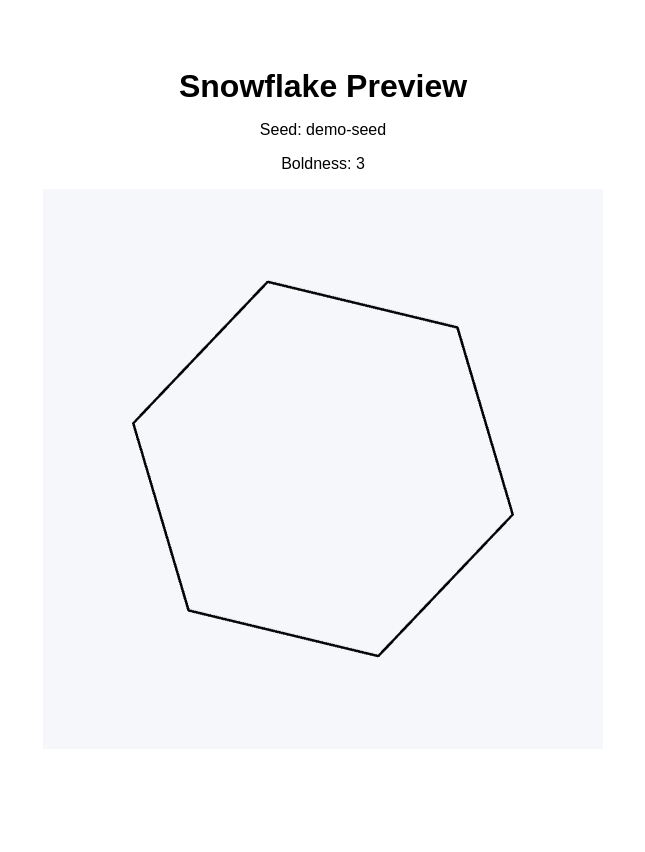
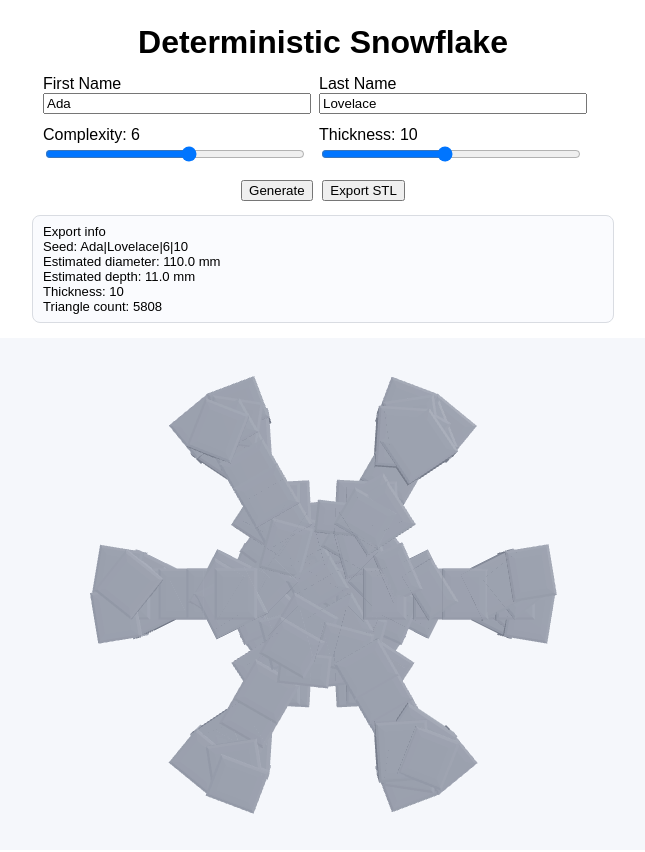
Before and after one commit to jessedarley/snowflake-generator, a React (Vite) app: page / in a window 1280 px wide. Shown: the top 852 px of the page, without its empty margins (317-962 px from the left). Before the commit the page ends 816 px from the top, so only its background shows below. Built offline with nearby package versions, Linux system fonts and the light colour scheme.

Commit message:
Actual Snowflake

```diff
--- a/src/App.jsx
+++ b/src/App.jsx
@@ -1,16 +1,174 @@
-import React from "react";
+import React, { useMemo, useRef, useState } from "react";
 import { Canvas } from "@react-three/fiber";
-import { Line, OrbitControls } from "@react-three/drei";
+import { OrbitControls } from "@react-three/drei";
+import * as THREE from "three";
+import { STLExporter } from "three/examples/jsm/exporters/STLExporter.js";
+import { mergeGeometries } from "three/examples/jsm/utils/BufferGeometryUtils.js";
 import { buildSnowflake2D, mulberry32, seedFromString } from "./geometry.js";
 
+function sanitizeNamePart(value) {
+  const safe = value.trim().toLowerCase().replace(/[^a-z0-9]+/g, "_");
+  return safe.replace(/^_+|_+$/g, "") || "anon";
+}
+
+function makeSnowflakeMeshGeometry(seed, complexity, thickness) {
+  const rand = mulberry32(seed);
+  const depthRand = mulberry32((seed ^ 0x9e3779b9) >>> 0);
+  const safeThickness = Math.max(2, Math.min(20, Number(thickness) || 10));
+  const geometry2d = buildSnowflake2D(rand, complexity, safeThickness);
+  const strokeHalfWidth = 0.08 + safeThickness * 0.03;
+  const baseDepth = Math.max(1.2, safeThickness * 0.75);
+  const minSegmentLen = 0.06;
+  const parts = [];
+
+  for (let i = 0; i < geometry2d.segments.length; i += 1) {
+    const [a, b] = geometry2d.segments[i];
+    const start = new THREE.Vector3(a[0], a[1], 0);
+    const end = new THREE.Vector3(b[0], b[1], 0);
+    const delta = new THREE.Vector3().subVectors(end, start);
+    const length = delta.length();
+    if (length < minSegmentLen) {
+      continue;
+    }
+
+    const dir2 = new THREE.Vector2(end.x - start.x, end.y - start.y).normalize();
+    const normal2 = new THREE.Vector2(-dir2.y, dir2.x).multiplyScalar(strokeHalfWidth);
+
+    const p0 = new THREE.Vector2(start.x + normal2.x, start.y + normal2.y);
+    const p1 = new THREE.Vector2(start.x - normal2.x, start.y - normal2.y);
+    const p2 = new THREE.Vector2(end.x - normal2.x, end.y - normal2.y);
+    const p3 = new THREE.Vector2(end.x + normal2.x, end.y + normal2.y);
+
+    const shape = new THREE.Shape([p0, p1, p2, p3]);
+    const segmentDepth = Math.max(0.8, baseDepth * (0.7 + depthRand() * 0.8));
+    const zOffset = (depthRand() - 0.5) * baseDepth * 0.45;
+    const totalWidth = strokeHalfWidth * 2;
+    const targetChamfer = totalWidth * 0.25;
+    const bevelSize = Math.min(targetChamfer, strokeHalfWidth * 0.9);
+    const bevelThickness = Math.min(targetChamfer, segmentDepth * 0.35);
+    const part = new THREE.ExtrudeGeometry(shape, {
+      depth: segmentDepth,
+      bevelEnabled: true,
+      bevelSize,
+      bevelThickness,
+      bevelSegments: 2,
+      steps: 1,
+    });
+    part.translate(0, 0, -segmentDepth / 2 + zOffset);
+    parts.push(part);
+  }
+
+  if (parts.length === 0) {
+    const fallback = new THREE.BoxGeometry(
+      strokeHalfWidth * 2,
+      strokeHalfWidth * 2,
+      baseDepth
+    );
+    parts.push(fallback);
+  }
+
+  const merged = mergeGeometries(parts, true);
+  parts.forEach((g) => g.dispose());
+
+  merged.computeBoundingBox();
+  const box = merged.boundingBox;
+  const size = new THREE.Vector3();
+  box.getSize(size);
+  const baseDiameterXY = Math.max(size.x, size.y, 1e-6);
+  const targetDiameterMm = 110;
+  const targetDepthMm = targetDiameterMm / 10;
+  const scaleXY = targetDiameterMm / baseDiameterXY;
+
+  merged.scale(scaleXY, scaleXY, scaleXY);
+  merged.computeBoundingBox();
+  const scaledSize = new THREE.Vector3();
+  merged.boundingBox.getSize(scaledSize);
+  const currentDepth = Math.max(scaledSize.z, 1e-6);
+  const scaleZ = targetDepthMm / currentDepth;
+  merged.scale(1, 1, scaleZ);
+  merged.computeVertexNormals();
+  merged.computeBoundingBox();
+
+  return merged;
+}
+
+function exportMeshToStl(mesh, filename) {
+  mesh.updateWorldMatrix(true, false);
+  const baked = mesh.clone();
+  baked.geometry = mesh.geometry.clone();
+  baked.geometry.applyMatrix4(mesh.matrixWorld);
+  baked.position.set(0, 0, 0);
+  baked.rotation.set(0, 0, 0);
+  baked.scale.set(1, 1, 1);
+  baked.updateMatrixWorld(true);
+
+  const exporter = new STLExporter();
+  const data = exporter.parse(baked, { binary: true });
+  const blob = new Blob([data], { type: "model/stl" });
+  const url = URL.createObjectURL(blob);
+  const a = document.createElement("a");
+  a.href = url;
+  a.download = filename;
+  a.click();
+  URL.revokeObjectURL(url);
+
+  baked.geometry.dispose();
+}
+
 export default function App() {
-  const seedText = "demo-seed";
-  const boldness = 3;
-  const seed = seedFromString(seedText);
-  const rand = mulberry32(seed);
-  const outline = buildSnowflake2D(rand, boldness);
+  const meshRef = useRef(null);
 
-  const points3D = outline.points.map(([x, y]) => [x, y, 0]);
+  const [firstName, setFirstName] = useState("Ada");
+  const [lastName, setLastName] = useState("Lovelace");
+  const [complexity, setComplexity] = useState(6);
+  const [thickness, setThickness] = useState(10);
+
+  const [generated, setGenerated] = useState({
+    firstName: "Ada",
+    lastName: "Lovelace",
+    complexity: 6,
+    thickness: 10,
+  });
+
+  const safeThickness = Math.max(2, Math.min(20, generated.thickness));
+  const seedText = `${generated.firstName.trim()}|${generated.lastName.trim()}|${generated.complexity}|${safeThickness}`;
+  const seed = useMemo(() => seedFromString(seedText), [seedText]);
+
+  const meshGeometry = useMemo(
+    () => makeSnowflakeMeshGeometry(seed, generated.complexity, safeThickness),
+    [seed, generated.complexity, safeThickness]
+  );
+
+  const info = useMemo(() => {
+    const box =
+      meshGeometry.boundingBox ||
+      new THREE.Box3().setFromBufferAttribute(meshGeometry.attributes.position);
+    const size = new THREE.Vector3();
+    box.getSize(size);
+    const diameter = Math.max(size.x, size.y);
+    const depth = size.z;
+    const triCount = meshGeometry.index
+      ? Math.floor(meshGeometry.index.count / 3)
+      : Math.floor(meshGeometry.attributes.position.count / 3);
+    return { diameter, depth, triCount };
+  }, [meshGeometry]);
+
+  const handleGenerate = () => {
+    setGenerated({
+      firstName,
+      lastName,
+      complexity: Math.max(1, Math.min(10, Number(complexity) || 1)),
+      thickness: Math.max(2, Math.min(20, Number(thickness) || 2)),
+    });
+  };
+
+  const handleExport = () => {
+    if (!meshRef.current) {
+      return;
+    }
+    const file = `snowflake_${sanitizeNamePart(generated.firstName)}_${sanitizeNamePart(generated.lastName)}_c${generated.complexity}_t${safeThickness}.stl`;
+    exportMeshToStl(meshRef.current, file);
+  };
 
   return (
     <div
@@ -19,20 +177,95 @@ export default function App() {
         display: "flex",
         flexDirection: "column",
         alignItems: "center",
-        justifyContent: "center",
-        gap: "1rem",
+        gap: "0.9rem",
         fontFamily: "sans-serif",
+        padding: "1rem",
       }}
     >
-      <h1 style={{ margin: 0 }}>Snowflake Preview</h1>
-      <div>Seed: {seedText}</div>
-      <div>Boldness: {boldness}</div>
-      <div style={{ width: "min(90vw, 560px)", height: "min(70vh, 560px)" }}>
-        <Canvas camera={{ position: [0, 0, 4], fov: 50 }}>
+      <h1 style={{ margin: 0 }}>Deterministic Snowflake</h1>
+      <div
+        style={{
+          display: "grid",
+          gridTemplateColumns: "repeat(2, minmax(180px, 260px))",
+          gap: "0.7rem 1rem",
+          width: "min(100%, 560px)",
+        }}
+      >
+        <label>
+          First Name
+          <input
+            value={firstName}
+            onChange={(e) => setFirstName(e.target.value)}
+            style={{ width: "100%" }}
+          />
+        </label>
+        <label>
+          Last Name
+          <input
+            value={lastName}
+            onChange={(e) => setLastName(e.target.value)}
+            style={{ width: "100%" }}
+          />
+        </label>
+        <label>
+          Complexity: {complexity}
+          <input
+            type="range"
+            min="1"
+            max="10"
+            value={complexity}
+            onChange={(e) => setComplexity(Number(e.target.value))}
+            style={{ width: "100%" }}
+          />
+        </label>
+        <label>
+          Thickness: {thickness}
+          <input
+            type="range"
+            min="1"
+            max="20"
+            value={thickness}
+            onChange={(e) => setThickness(Number(e.target.value))}
+            style={{ width: "100%" }}
+          />
+        </label>
+      </div>
+
+      <div style={{ display: "flex", gap: "0.6rem" }}>
+        <button type="button" onClick={handleGenerate}>
+          Generate
+        </button>
+        <button type="button" onClick={handleExport}>
+          Export STL
+        </button>
+      </div>
+
+      <div
+        style={{
+          width: "min(100%, 560px)",
+          fontSize: "0.82rem",
+          border: "1px solid #d9dce2",
+          borderRadius: "8px",
+          padding: "0.5rem 0.6rem",
+          background: "#fafbfe",
+        }}
+      >
+        <div>Export info</div>
+        <div>Seed: {seedText}</div>
+        <div>Estimated diameter: {info.diameter.toFixed(1)} mm</div>
+        <div>Estimated depth: {info.depth.toFixed(1)} mm</div>
+        <div>Thickness: {safeThickness}</div>
+        <div>Triangle count: {info.triCount}</div>
+      </div>
+
+      <div style={{ width: "min(92vw, 760px)", height: "min(64vh, 620px)" }}>
+        <Canvas camera={{ position: [0, 0, 190], fov: 36 }}>
           <color attach="background" args={["#f5f7fb"]} />
-          <ambientLight intensity={0.7} />
-          <directionalLight position={[2, 3, 4]} intensity={0.8} />
-          <Line points={points3D} color="#111111" lineWidth={2.5} />
+          <ambientLight intensity={0.72} />
+          <directionalLight position={[150, 120, 120]} intensity={0.85} />
+          <mesh ref={meshRef} geometry={meshGeometry}>
+            <meshStandardMaterial color="#dfe8ff" metalness={0.06} roughness={0.42} />
+          </mesh>
           <OrbitControls enablePan={false} />
         </Canvas>
       </div>
--- a/src/geometry.js
+++ b/src/geometry.js
@@ -17,21 +17,88 @@ export function mulberry32(seed) {
   };
 }
 
-export function buildSnowflake2D(rand, boldness) {
-  const radius = 1 + Math.max(0, Number(boldness) || 0) * 0.1;
-  const rotation = (typeof rand === "function" ? rand() : 0) * Math.PI * 2;
-  const points = [];
+function rotatePoint(point, angle) {
+  const [x, y] = point;
+  const c = Math.cos(angle);
+  const s = Math.sin(angle);
+  return [x * c - y * s, x * s + y * c];
+}
 
-  for (let i = 0; i < 6; i += 1) {
-    const a = rotation + (i * Math.PI) / 3;
-    points.push([Math.cos(a) * radius, Math.sin(a) * radius]);
+function addSegment(segments, a, b) {
+  segments.push([a, b]);
+}
+
+export function buildSnowflake2D(rand, complexity = 5, thickness = 10) {
+  const next = typeof rand === "function" ? rand : () => 0;
+  const levels = Math.max(1, Math.min(10, Math.round(complexity)));
+  const clampedThickness = Math.max(2, Math.min(20, Number(thickness) || 10));
+  const thicknessNorm = clampedThickness / 20;
+  const minFeature = 0.06;
+
+  const halfArm = [];
+  let prev = [0, 0];
+  let xCursor = 0;
+  const baseStep = 0.28 + levels * 0.05;
+
+  for (let i = 0; i < levels + 2; i += 1) {
+    const step = baseStep * (0.82 + next() * 0.28);
+    xCursor += step;
+    const curr = [xCursor, 0];
+    if (step >= minFeature) {
+      addSegment(halfArm, prev, curr);
+    }
+
+    const isTip = i === levels + 1;
+    const branchChance = Math.min(0.88, 0.34 + levels * 0.05 + thicknessNorm * 0.15);
+    if (!isTip && next() < branchChance) {
+      const branchLen = Math.max(
+        minFeature,
+        step * (0.7 + next() * 0.9) * (0.65 + thicknessNorm * 0.7)
+      );
+      const branchAngle = (Math.PI / 3) * (0.34 + next() * 0.46);
+      const end = [
+        curr[0] + Math.cos(branchAngle) * branchLen,
+        curr[1] + Math.sin(branchAngle) * branchLen,
+      ];
+      addSegment(halfArm, curr, end);
+
+      if (next() < 0.45) {
+        const twigLen = Math.max(
+          minFeature,
+          branchLen * (0.3 + next() * 0.4)
+        );
+        const twigAngle = branchAngle - (Math.PI / 6) * (0.35 + next() * 0.5);
+        const twigEnd = [
+          end[0] + Math.cos(twigAngle) * twigLen,
+          end[1] + Math.sin(twigAngle) * twigLen,
+        ];
+        addSegment(halfArm, end, twigEnd);
+      }
+    }
+
+    prev = curr;
   }
 
-  points.push(points[0]);
+  const arm = [];
+  for (let i = 0; i < halfArm.length; i += 1) {
+    const [a, b] = halfArm[i];
+    addSegment(arm, a, b);
+    const mirroredA = [a[0], -a[1]];
+    const mirroredB = [b[0], -b[1]];
+    const isAxis = a[1] === 0 && b[1] === 0;
+    if (!isAxis) {
+      addSegment(arm, mirroredA, mirroredB);
+    }
+  }
 
-  return {
-    type: "outline",
-    shape: "hexagon",
-    points,
-  };
+  const segments = [];
+  for (let i = 0; i < 6; i += 1) {
+    const angle = (i * Math.PI) / 3;
+    for (let j = 0; j < arm.length; j += 1) {
+      const [a, b] = arm[j];
+      addSegment(segments, rotatePoint(a, angle), rotatePoint(b, angle));
+    }
+  }
+
+  return { segments };
 }
```
